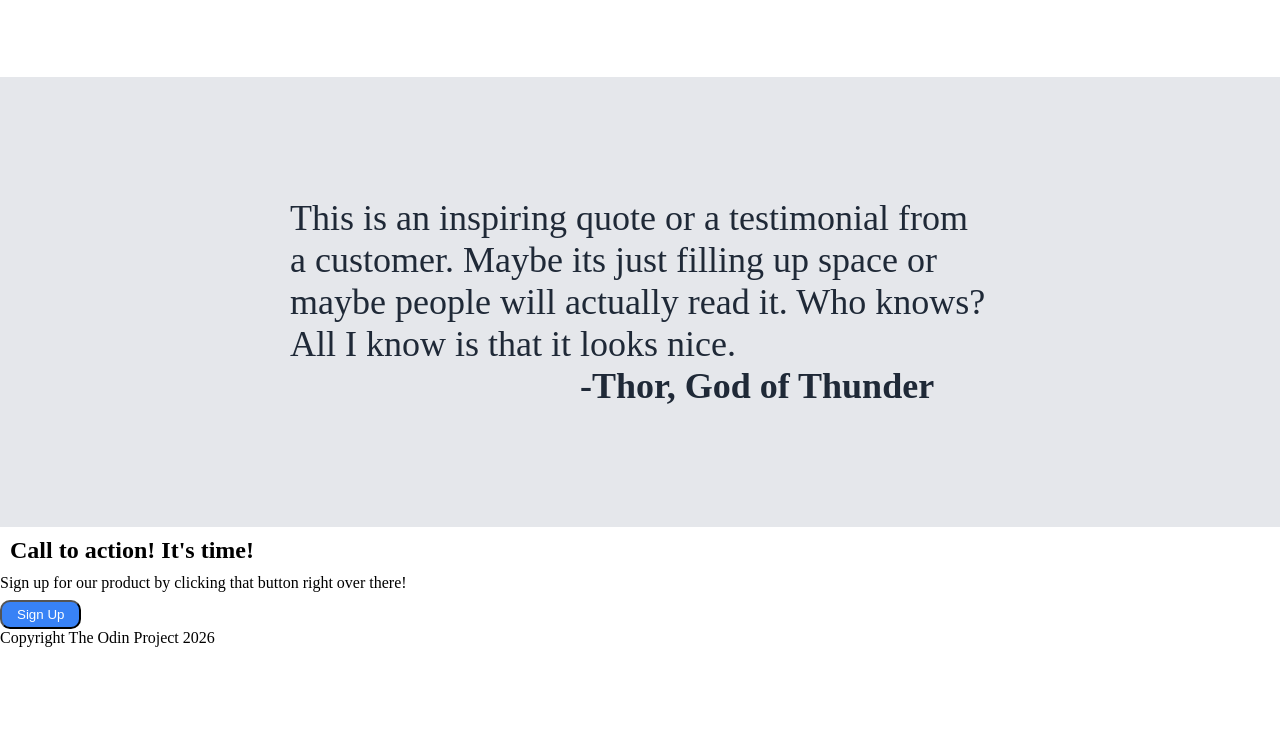
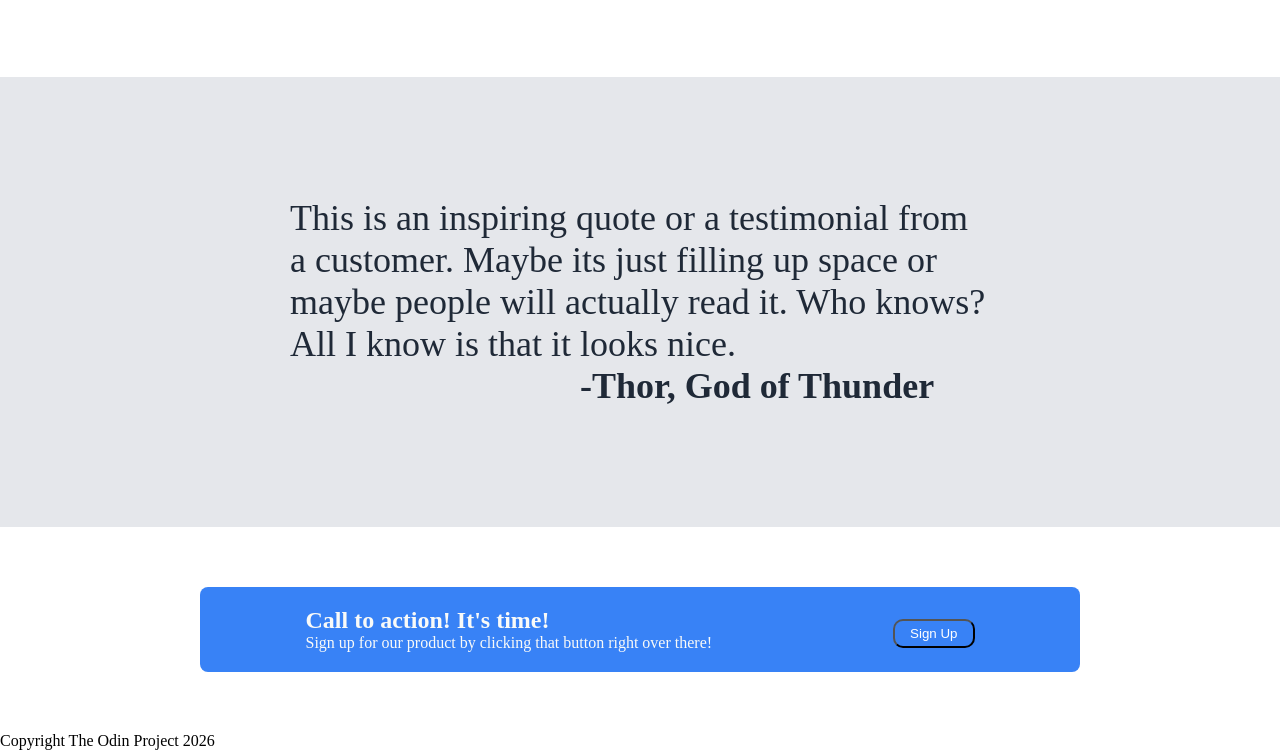
Before and after one commit to Gaurav-zero/cssProject, a plain HTML site: page index.html in a window 1280 px wide. Shown: the part 672-1422 px from the top of the page. Before the commit the page ends 1319 px from the top, so only its background shows below. Drawn offline with Linux system fonts and the light colour scheme.

Commit message:
style the sign up section
added css to the sign up section

```diff
--- a/index.html
+++ b/index.html
@@ -69,10 +69,12 @@
     </div>
 
     <div class="sign">
-        <h2>Call to action! It's time!</h2>
-        <p>Sign up for our product by clicking that
+       <div class="button-text">
+         <h2>Call to action! It's time!</h2>
+         <p>Sign up for our product by clicking that
             button right over there!
-        </p>
+         </p>
+        </div>
         <button> Sign Up</button>
     </div>
 
--- a/styles.css
+++ b/styles.css
@@ -129,3 +129,26 @@ li{
     font-weight: 300;
     color: #1F2937;
 }
+
+
+/*sign-up */
+.sign{
+    background-color: #3882F6;
+    margin: 60px 200px;
+    display: flex;
+    color: #F9FAF8;
+    padding: 20px;
+    justify-content: space-around;
+    gap: 10px;
+    align-items: center;
+    border-radius: 8px;
+}
+
+.sign h2{
+    margin: 0px;
+}
+
+.sign button{
+    flex-grow: 0;
+    flex-shrink: 0;
+}
```
